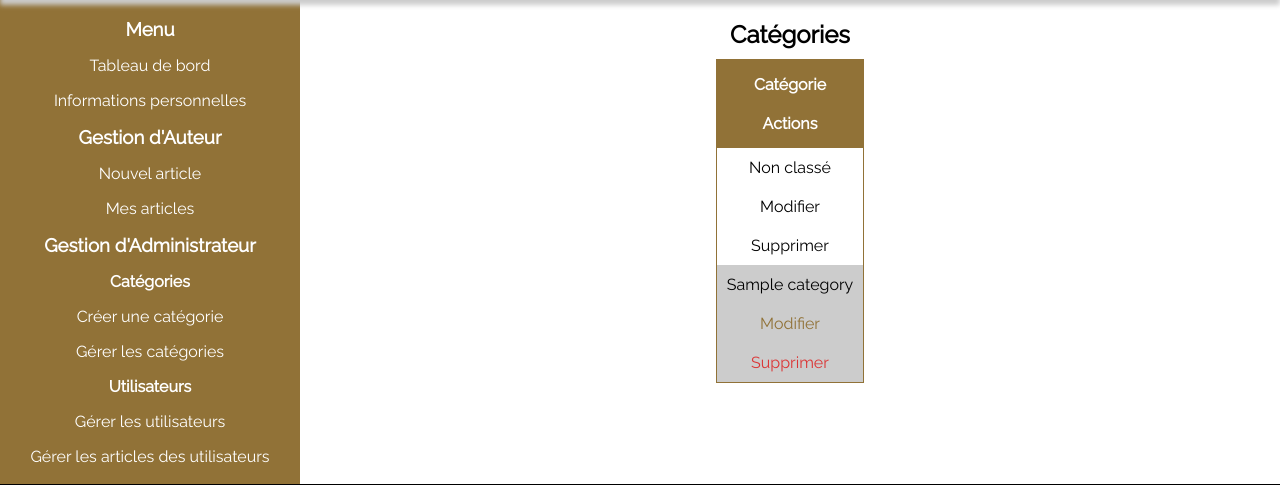
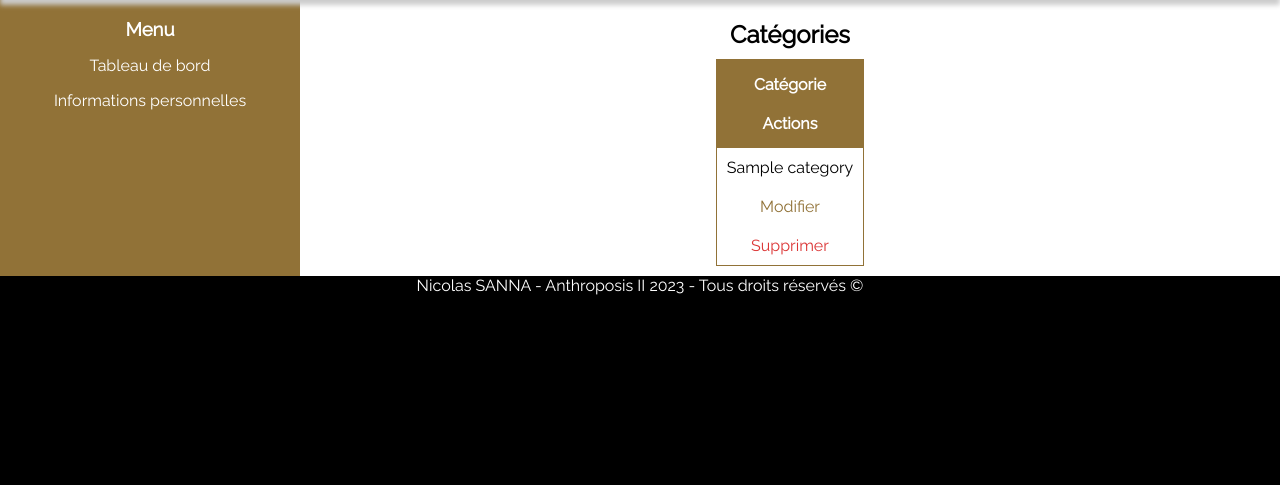
Before and after one commit to NicolasSanna/project_anthroposis_two, a Symfony app: template templates/category/index.html.twig in a window 1280 px wide. Shown: the part 80-565 px from the top of the page. Run offline with Twig, Linux system fonts and the light colour scheme; the template is opened without the code that fills it: most values are stand-ins (such as "Sample title", 1, 10 or a date in 2020); some libraries are stand-ins or nearby versions.

Commit message:
Ajout de la sécurité des routes pour ROLE_USER et ROLE_ADMIN sur les catégories

```diff
--- a/src/Controller/CategoryController.php
+++ b/src/Controller/CategoryController.php
@@ -44,7 +44,7 @@ class CategoryController extends AbstractController
         ]);
     }
 
-    #[Route('/categories/editer/{slug}.html', name:'app_category_edit', methods:['GET', 'POST'])]
+    #[Route('/categorie/editer/{slug}.html', name:'app_category_edit', methods:['GET', 'POST'])]
     public function edit(CategoryRepository $categoryRepository, Category $category, Request $request, Slugger $slugger): Response
     {
         $category = $categoryRepository->findOneBy(['slug' => $category->getSlug()]);
--- a/templates/_partials/menuAdmin.html.twig
+++ b/templates/_partials/menuAdmin.html.twig
@@ -10,7 +10,7 @@
             <a class="MenuAdmin-list-item-link" href="">Informations personnelles</a>
         </li>
 
-        <?php if (UserSession::isAuthor() || UserSession::isAdmin()):?>
+        {% if is_granted('ROLE_USER') %}
 
             <h3 class="MenuAdmin-title">Gestion d'Auteur</h3>
 
@@ -21,9 +21,9 @@
                 <a class="MenuAdmin-list-item-link" href="{{ path('app_article_index') }}">Mes articles</a>
             </li>
 
-        <?php endif;?>
+        {% endif %}
 
-        <?php if(UserSession::isAdmin()):?>
+        {% if is_granted ('ROLE_ADMIN') %}
 
             <h3 class="MenuAdmin-title">Gestion d'Administrateur</h3>
 
@@ -53,7 +53,8 @@
                 <a class="MenuAdmin-list-item-link" href="">Gérer les commentaires</a>
             </li> -->
 
-        <?php endif;?>
+        {% endif %}
+
     </ul>
 </div>
 
--- a/templates/category/index.html.twig
+++ b/templates/category/index.html.twig
@@ -14,12 +14,6 @@
             </tr>
         </thead>
         <tbody>
-
-            <tr>
-                <td>Non classé</td>
-                <td>Modifier</td>
-                <td>Supprimer</td>
-            </tr>
 
             {% for category in categories %}
 
```
Also changed, not shown: 1 other file.
